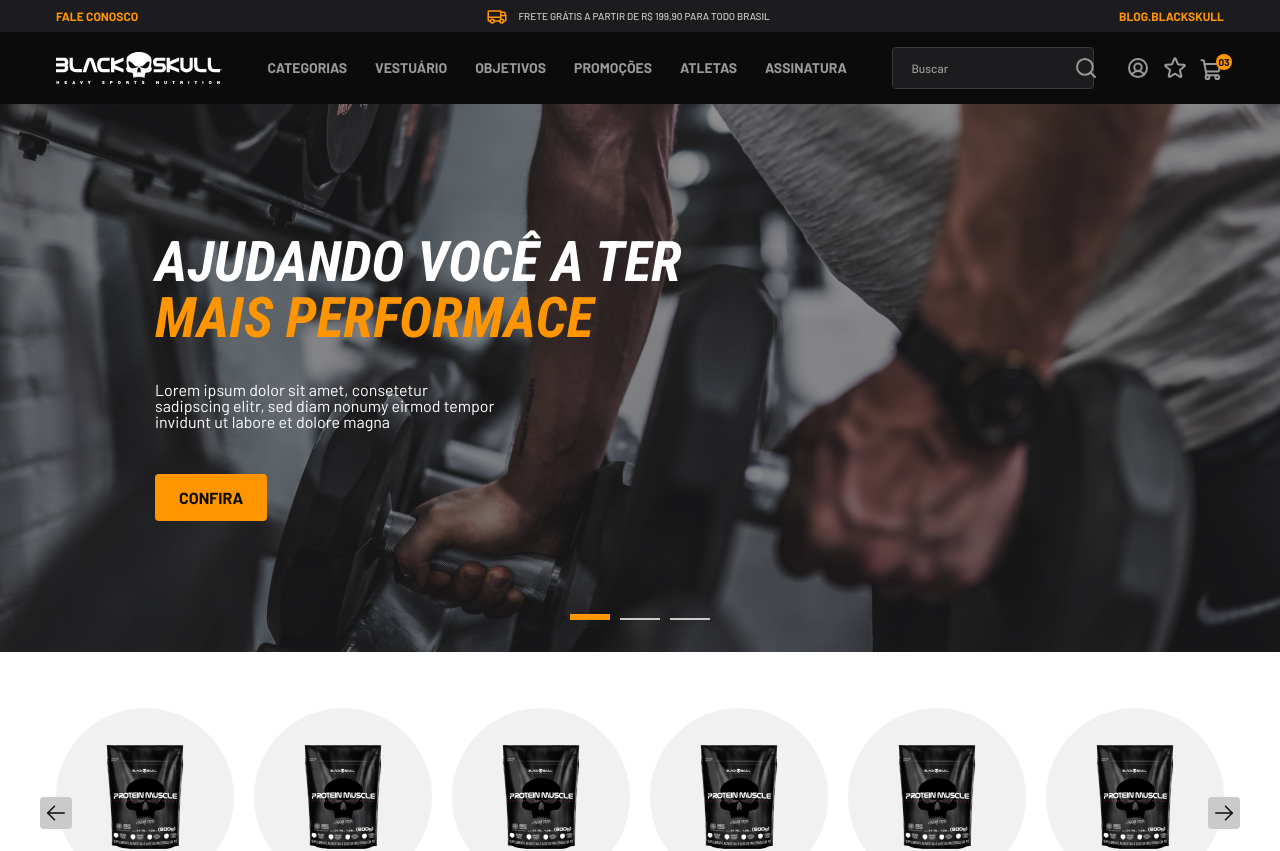
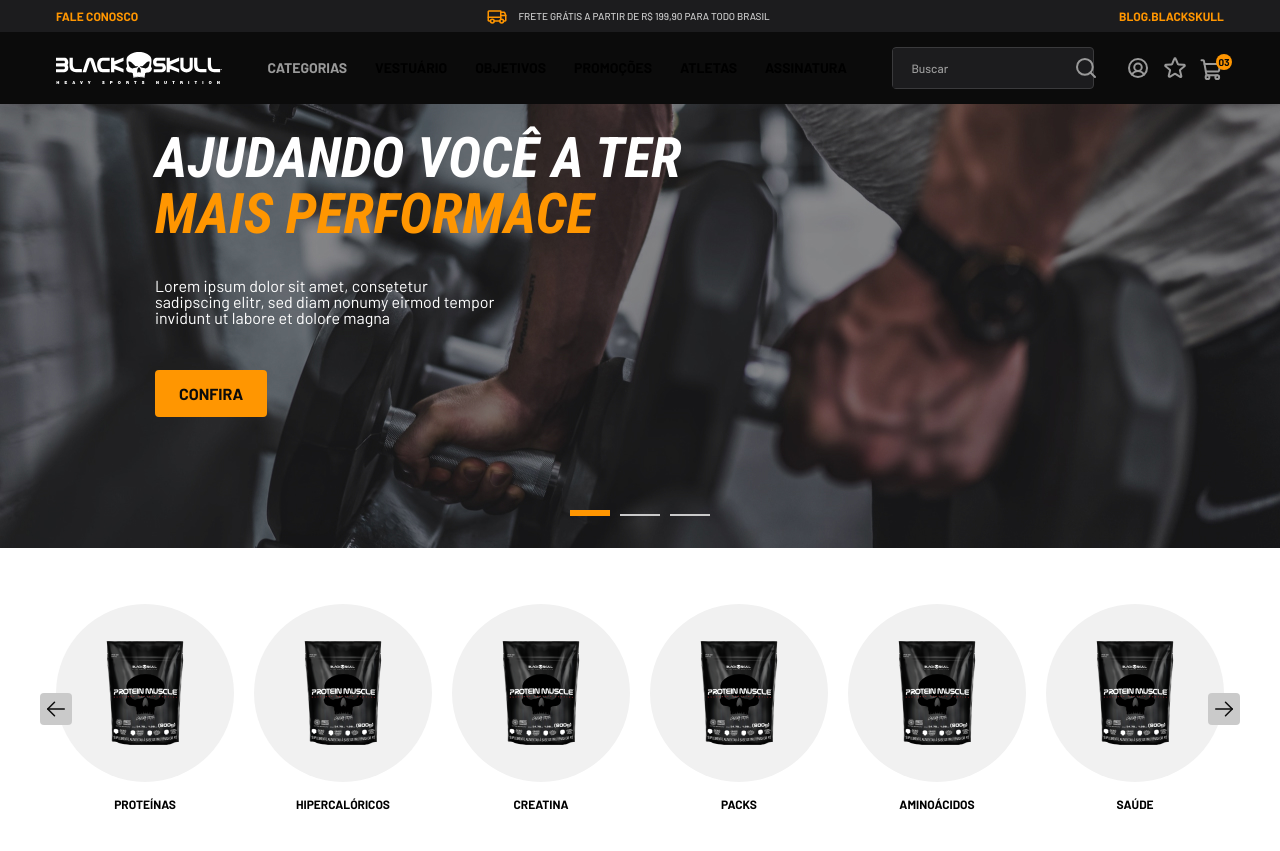
Before and after one commit to pedrolibas/teste-wicomm, a React (Vite) app: page / in a window 1280 px wide. Shown: the top 851 px of the page. Built offline with nearby package versions, Linux system fonts and the light colour scheme.

Commit message:
fix: fixed bugs stylization

```diff
--- a/src/components/CarouselPeople/style.js
+++ b/src/components/CarouselPeople/style.js
@@ -50,8 +50,13 @@ export const ContainerCarouselPeople = styled.section`
   }
 
   .redirect {
-    position: relative;
-    left: 571px;
+    position: absolute;
+    left: 0;
+    right: 0;
     top: 437px;
+
+    margin: auto;
+
+    width: 139px;
   }
 `;
--- a/src/components/Header/index.jsx
+++ b/src/components/Header/index.jsx
@@ -22,7 +22,9 @@ export const Header = () => {
       <nav>
         <img src={logo} alt="" className="logo" />
         <ul>
-          <li className="type3">CATEGORIAS</li>
+          <li className="type3">
+            <a href="#category">CATEGORIAS</a>
+          </li>
           <li className="type3">VESTUÁRIO</li>
           <li className="type3">OBJETIVOS</li>
           <li className="type3">PROMOÇÕES</li>
--- a/src/components/Header/style.js
+++ b/src/components/Header/style.js
@@ -1,6 +1,10 @@
 import styled from "styled-components";
 
 export const ContainerHeader = styled.header`
+  width: 100%;
+
+  position: fixed;
+  z-index: 10;
   section {
     width: calc(100% - 56px - 56px);
     height: 32px;
@@ -58,9 +62,12 @@ export const ContainerHeader = styled.header`
       justify-content: space-between;
 
       li {
-        color: var(--gray1);
+        padding: 0 14px;
 
-        padding: 0 14px;
+        a{
+          text-decoration: none;
+          color: var(--gray1);
+        }
       }
     }
 
--- a/src/components/Hero/style.js
+++ b/src/components/Hero/style.js
@@ -10,6 +10,8 @@ export const ContainerHero = styled.section`
     height: inherit;
 
     position: absolute;
+
+    object-fit: cover;
   }
 
   h2 {
@@ -44,6 +46,9 @@ export const ContainerHero = styled.section`
   .scroll {
     position: absolute;
     top: 510px;
-    left: 570px;
+    left: 0;
+    right: 0;
+
+    margin: auto;
   }
 `;
--- a/src/components/SectionBenefits/style.js
+++ b/src/components/SectionBenefits/style.js
@@ -3,7 +3,7 @@ import styled from "styled-components";
 export const ContainerSectionBenefits = styled.section`
   width: calc(100% - 155px - 155px);
 
-  padding: 0 156px;
+  padding: 0 155px;
   margin-top: 64px;
 
   display: flex;
--- a/src/components/SectionObjective/style.js
+++ b/src/components/SectionObjective/style.js
@@ -31,7 +31,8 @@ export const ContainerSectionObjective = styled.section`
         width: 212px;
         height: 40px;
 
-        background-color: var(--orange1);
+        background-image: url("./imgRetangle.png");
+        background-repeat: no-repeat;
 
         position: absolute;
         left: 0;
--- a/src/pages/Home/index.jsx
+++ b/src/pages/Home/index.jsx
@@ -18,7 +18,7 @@ export const Home = () => {
     <ContainerHome>
       <Header />
       <Hero />
-      <section className="list-type">
+      <section className="list-type" id="category">
         <ListProducts>
           {dataTypeProducts.map(elem => (
             <CircleCard img={elem.img} name={elem.name} />
--- a/src/pages/Home/style.js
+++ b/src/pages/Home/style.js
@@ -1,8 +1,6 @@
 import styled from "styled-components";
 
 export const ContainerHome = styled.div`
-  width: 100vw;
-  height: 100vh;
 
   .list-type {
     margin-top: 56px;
--- a/src/styles/global.js
+++ b/src/styles/global.js
@@ -12,6 +12,10 @@ export const GlobalStyle = createGlobalStyle`
     --gray1: #9A9A9A;
     --gray2: #CACACA;
     --background: #F1F1F1;
+}
+
+html {
+  scroll-behavior: smooth;
 }
 
 html,
```
Also changed, not shown: public/imgRetangle.png (added).
